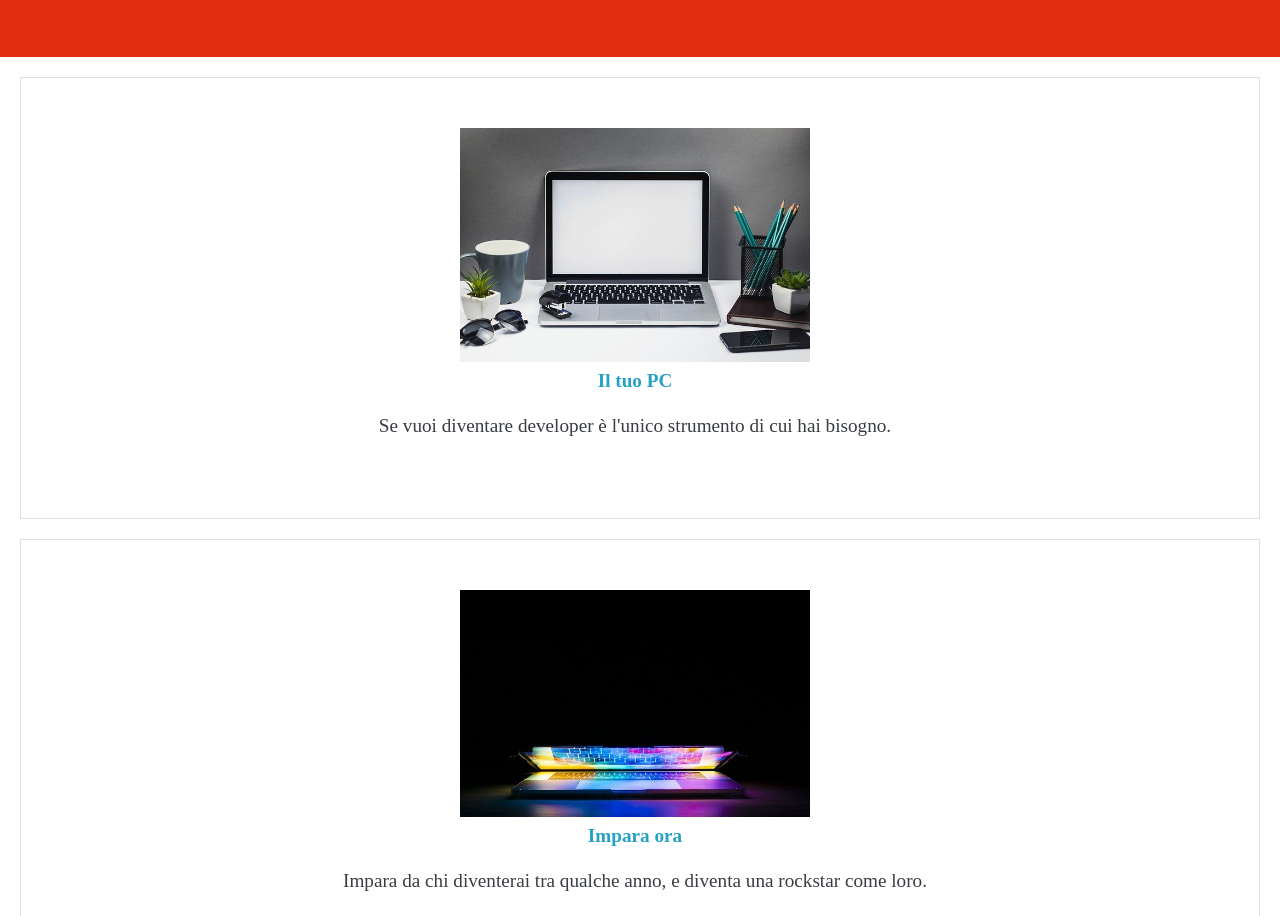
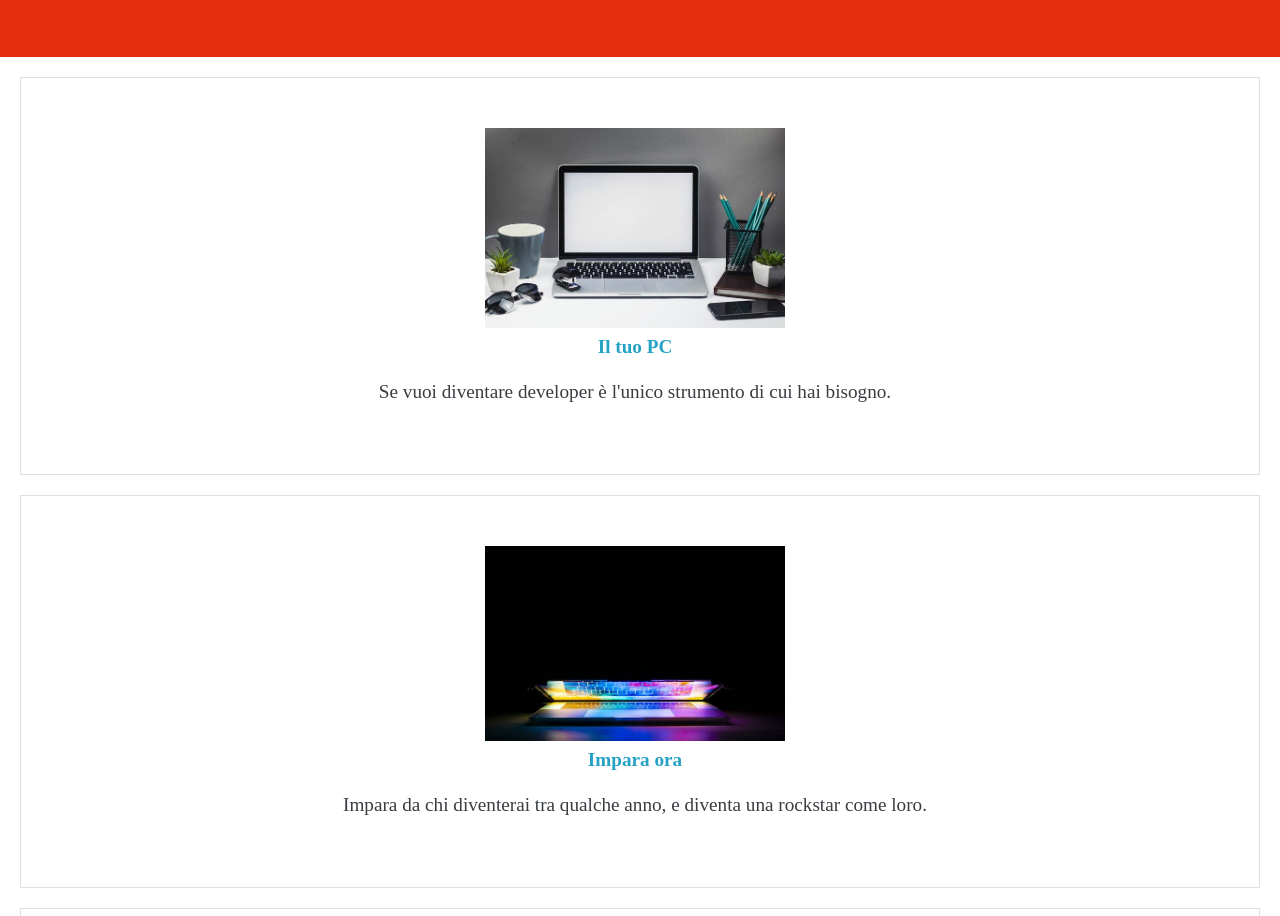
Before and after one commit to GianniCbd/W1.PROGETTO-SETTIMANLE-MOBILE, a plain HTML site: page index.html in a window 1280 px wide. Shown: the part 1492-2408 px from the top of the page. Drawn offline with Linux system fonts and the light colour scheme.

Commit message:
W1-PROG.SETTIMANALE

```diff
--- a/Esercizio/css/style.css
+++ b/Esercizio/css/style.css
@@ -84,13 +84,13 @@ header {
 
 .advice {
   margin: 20px 20px 20px 20px;
-  padding: 50px 60px 60px 50px;
+  padding: 50px 60px 50px 50px;
   line-height: 25px;
   border: 1px solid #dee1e3;
   text-align: center;
 }
 .advice img {
-  width: 350px;
+  width: 300px;
 }
 .advice h2 {
   color: #25a2c3;
```
